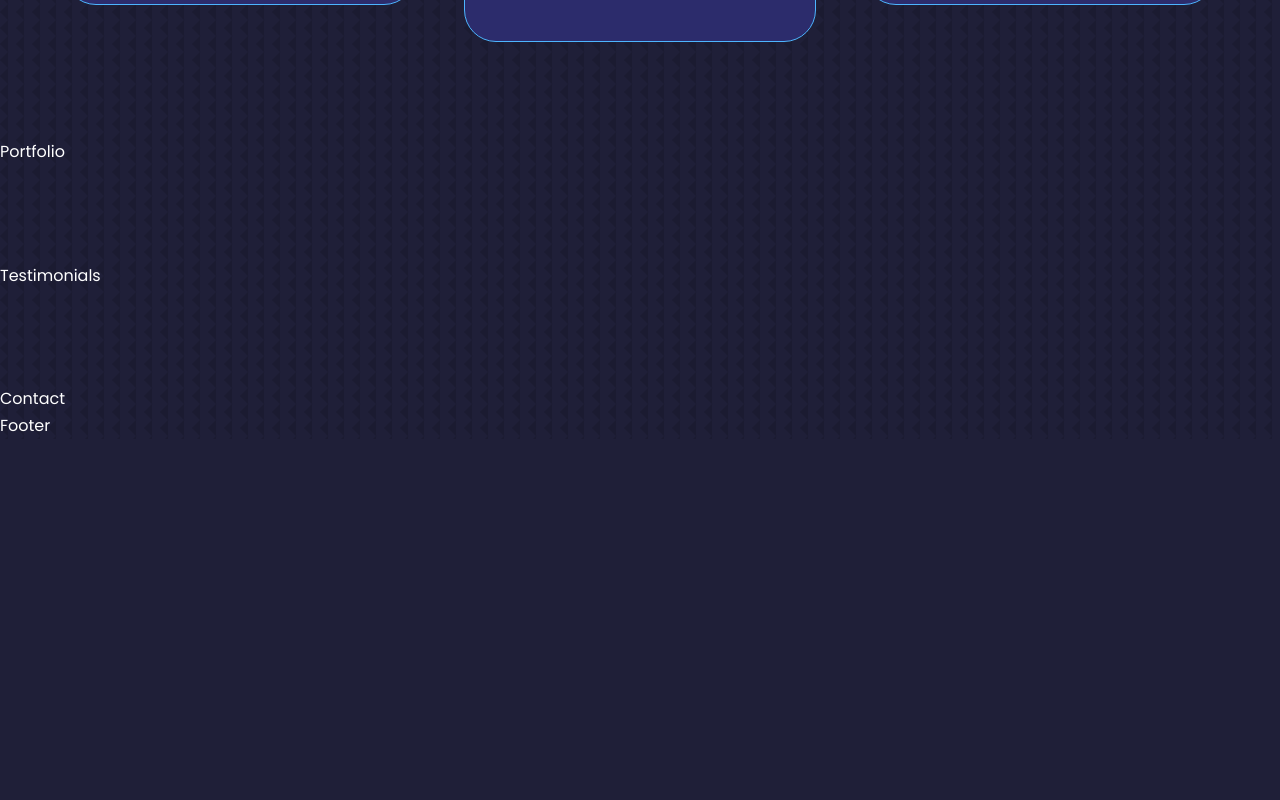
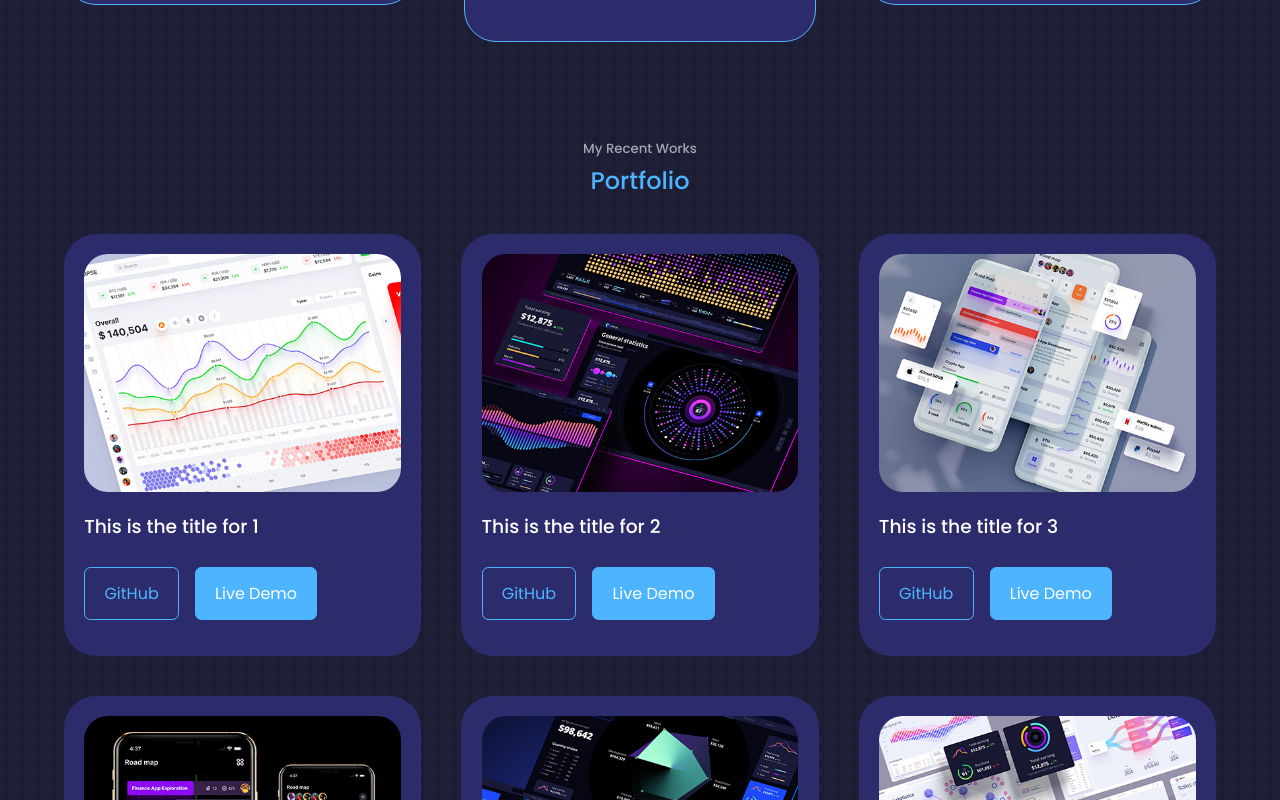
Before and after one commit to Subodh0/portfolio-1, a React (Create React App) app: page / in a window 1280 px wide. Shown: the part 2540-3340 px from the top of the page. Before the commit the page ends 2979 px from the top, so only its background shows below. Built offline with nearby package versions, Linux system fonts and the light colour scheme.

Commit message:
added portfolio through array

```diff
--- a/src/components/portfolio/portfolio.css
+++ b/src/components/portfolio/portfolio.css
@@ -0,0 +1,41 @@
+.portfolio__container {
+    display: grid;
+    grid-template-columns: repeat(3, 1fr);
+    gap: 2.5rem;
+}
+.portfolio__item {
+    background: var(--color-bg-variant);
+    padding: 1.2rem;
+    border-radius: 2rem;
+    border: 1px solid transparent;
+    transition: var(--transition);
+}
+.portfolio__item:hover {
+    border-color: var(--color-primary-variant);
+    background: transparent;
+}
+.portfolio__item-image {
+    border-radius: 1.5rem;
+    overflow: hidden;
+}
+.portfolio__item h3 {
+    margin: 1.2rem 0 1.5rem;
+}
+.portfolio__itam-cta {
+    display: flex;
+    gap: 1rem;
+    margin-bottom: 1rem;
+}
+
+@media screen and (max-width: 1024px) {
+    .portfolio__container {
+        grid-template-columns: 1fr 1fr;
+        gap:1.2rem
+    }
+}
+@media screen and (max-width:600px){
+    .portfolio__container {
+        grid-template-columns: 1fr;
+        gap: 1rem;
+    }
+}
--- a/src/components/portfolio/portfolio.jsx
+++ b/src/components/portfolio/portfolio.jsx
@@ -1,10 +1,81 @@
 import React from 'react';
 import './portfolio.css';
+import IMG1 from '../../assets/portfolio1.jpg';
+import IMG2 from '../../assets/portfolio2.jpg';
+import IMG3 from '../../assets/portfolio3.jpg';
+import IMG4 from '../../assets/portfolio4.jpg';
+import IMG5 from '../../assets/portfolio5.png';
+import IMG6 from '../../assets/portfolio6.jpg';
+
+const data = [
+  {
+    id:1,
+    image: IMG1,
+    title: "This is the title for 1",
+    github: "https://github.com",
+    demo: "https://google.com"
+  },
+  {
+    id:2,
+    image: IMG2,
+    title: "This is the title for 2",
+    github: "https://github.com",
+    demo: "https://google.com"
+  },
+  {
+    id:3,
+    image: IMG3,
+    title: "This is the title for 3",
+    github: "https://github.com",
+    demo: "https://google.com"
+  },
+  {
+    id:4,
+    image: IMG4,
+    title: "This is the title for 14",
+    github: "https://github.com",
+    demo: "https://google.com"
+  },
+  {
+    id:5,
+    image: IMG5,
+    title: "This is the title for 5",
+    github: "https://github.com",
+    demo: "https://google.com"
+  },
+  {
+    id:6,
+    image: IMG6,
+    title: "This is the title for 6",
+    github: "https://github.com",
+    demo: "https://google.com"
+  }
+]
 
 const Portfolio = () => {
+
   return (
     <section id='portfolio'>
-      Portfolio
+      <h5>My Recent Works</h5>
+      <h2>Portfolio</h2>
+      <div className="container portfolio__container">
+        {
+          data.map(({id, image, title, github, demo})=>{
+            return (
+              <article key={id} className="portfolio__item">
+                <div className="portfolio__item-image">
+                  <img src={image} alt={title} />
+                </div>
+                <h3>{title}</h3>
+                <div className="portfolio__itam-cta">
+                  <a href={github} target='_blank'className='btn'>GitHub</a>
+                  <a href={demo} target='_blank'className='btn btn-primary'>Live Demo</a>
+                </div>
+              </article>
+            )
+          })
+        }
+      </div>
     </section>
   )
 }
```
